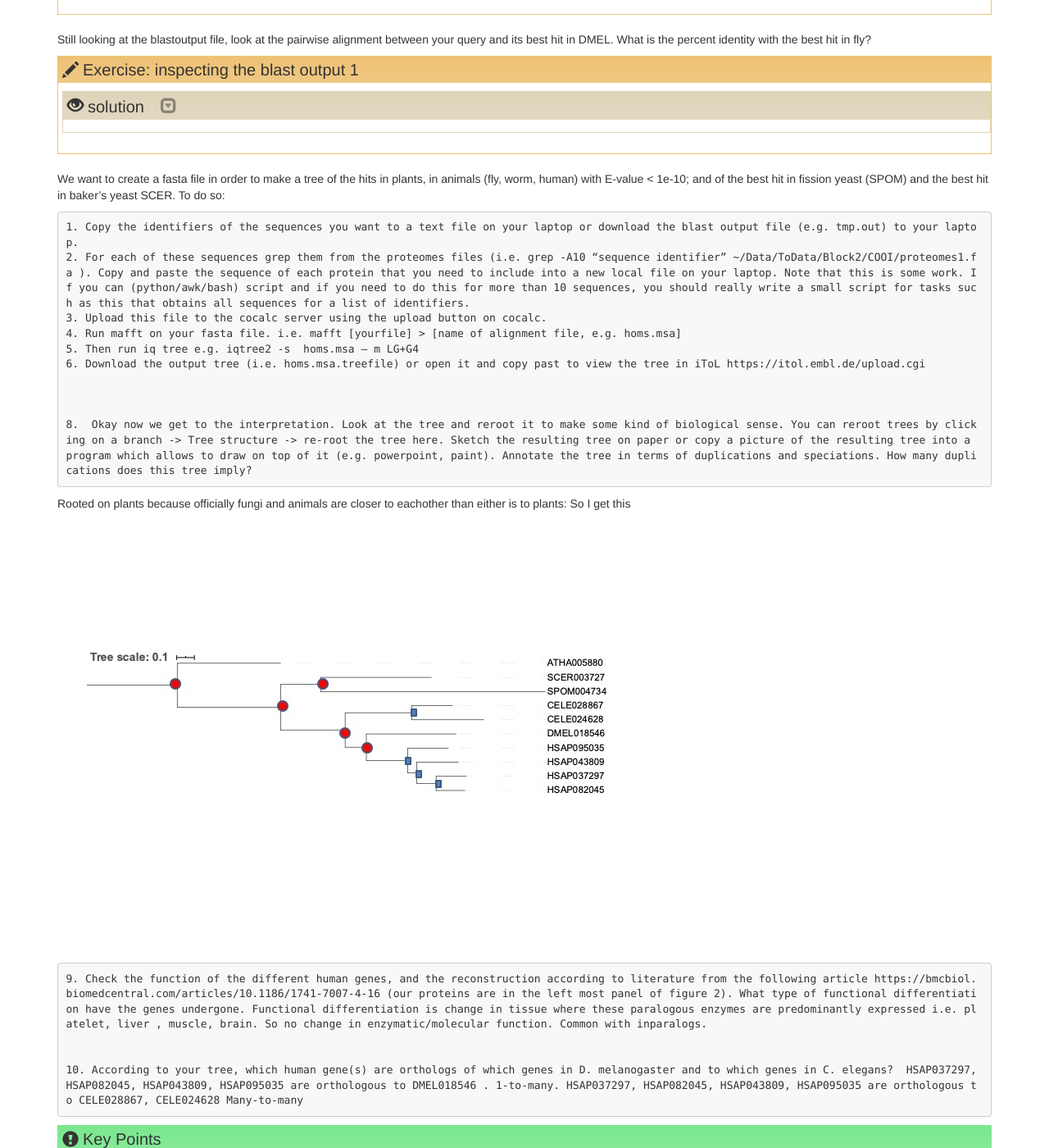
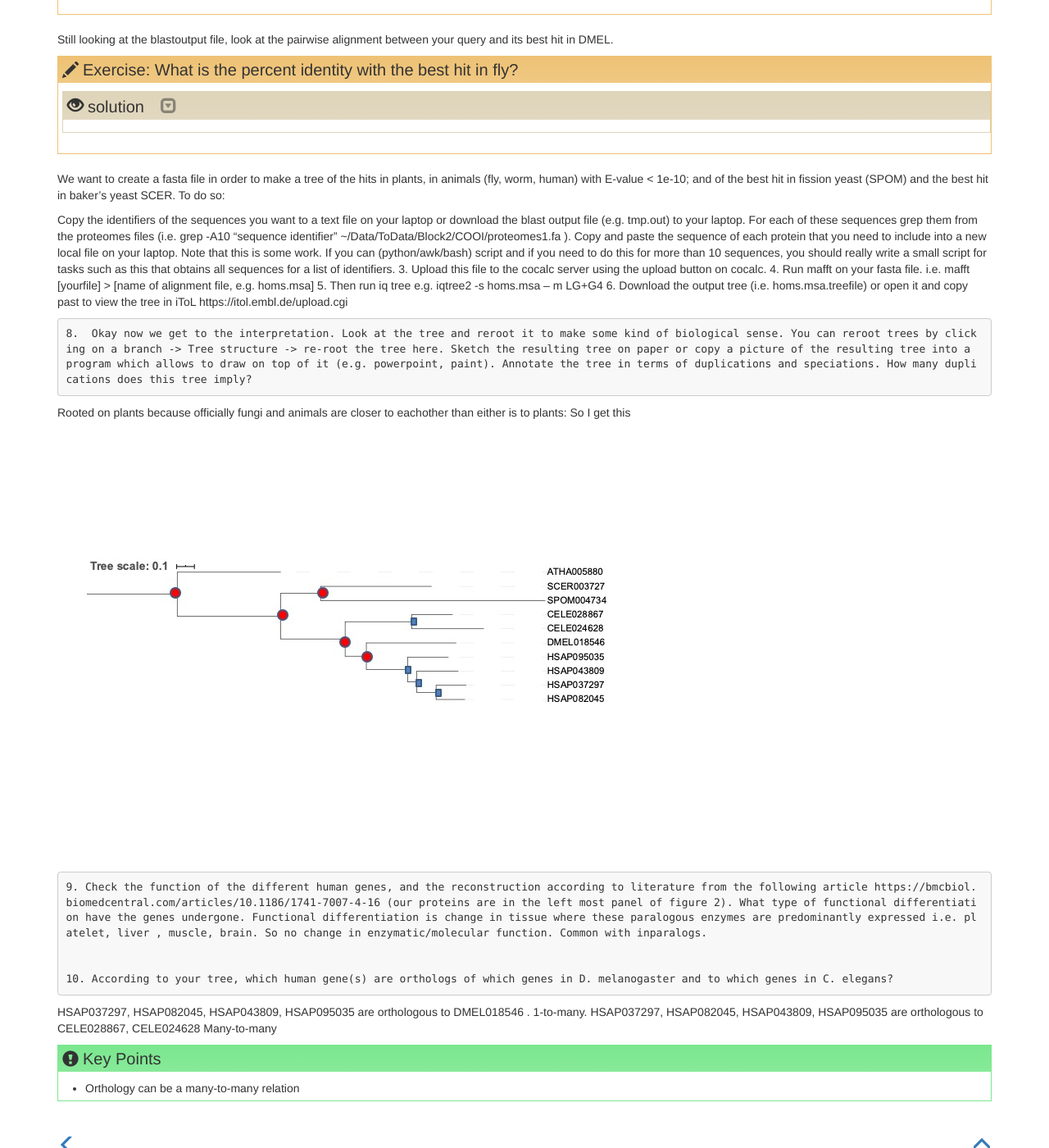
Before and after one commit to TeamMGE/GenomeBioinformaticsCourse, a Jekyll site: the page built from _episodes/40-COOI.md, in a window 1280 px wide and 1400 px high, scrolled down 822 px. Shown: the whole window at 82% size. Built offline with Jekyll 4.4.1, drawn with Linux system fonts in a browser that asks for light colours; some of the changed text lies outside the part shown.

Commit message:
Update 40-COOI.md

```diff
--- a/_episodes/40-COOI.md
+++ b/_episodes/40-COOI.md
@@ -25,8 +25,8 @@
 Check how your file looks on gemini by typing e.g. `more query.txt`, or `less query.txt`.
 
 Now we are going to run blast with the human 6-phosphofructo-2-kinase / fructose-2,6-bisphosphatase  as a starting point. We are going to do this via `blastp -query query.txt -db ./proteomes1.fa > tmp.out`
-Look at the output, using (for example e.g. more tmp.out or less tmp.out or via the cocalc explorer). Proteins starting with HSAP are human. ATHA is a plant, CELE is worm, DMEL is fly, SCER is baker’s yeast, SPOM is fission yeast. How many hits with E-value < 1e-10 do you see in human, plant, worm and fly?
-> ## Exercise: inspecting the blast output 1
+Look at the output, using (for example e.g. more tmp.out or less tmp.out or via the cocalc explorer). Proteins starting with HSAP are human. ATHA is a plant, CELE is worm, DMEL is fly, SCER is baker’s yeast, SPOM is fission yeast.
+> ## Exercise: How many hits with E-value < 1e-10 do you see in human, plant, worm and fly?
 >
 >> ## Solution
 >>      HSAP037297                                                          979     0.0
@@ -49,24 +49,23 @@
 > {: .solution}
 {: .challenge}
 
-Still looking at the blastoutput file, look at the pairwise alignment between your query and its best hit in DMEL. What is the percent identity with the best hit in fly?
+Still looking at the blastoutput file, look at the pairwise alignment between your query and its best hit in DMEL.
 
-> ## Exercise: inspecting the blast output 1
->
+> ## Exercise:  What is the percent identity with the best hit in fly?
 >> ## solution
->>`> DMEL018546`/
->> `Length=716`/
+>>`> DMEL018546`\
+>> `Length=716`\
 >>
->>  `Score = 529 bits (1363),  Expect = 0.0, Method: Compositional matrix adjust.`/
->>  `Identities = 258/456 (57%), Positives = 329/456 (72%), Gaps = 5/456 (1%)`/
+>>  `Score = 529 bits (1363),  Expect = 0.0, Method: Compositional matrix adjust.`\
+>>  `Identities = 258/456 (57%), Positives = 329/456 (72%), Gaps = 5/456 (1%)`\
 >> so precent identity 57%
 > {: .solution}
 {: .challenge}
 
 We want to create a fasta file in order to make a tree of the hits in plants, in animals (fly, worm, human) with E-value < 1e-10; and of the best hit in fission yeast (SPOM) and the best hit in baker’s yeast SCER. To do so:
 
-    1. Copy the identifiers of the sequences you want to a text file on your laptop or download the blast output file (e.g. tmp.out) to your laptop.
-    2. For each of these sequences grep them from the proteomes files (i.e. grep -A10 “sequence identifier” ~/Data/ToData/Block2/COOI/proteomes1.fa ). Copy and paste the sequence of each protein that you need to include into a new local file on your laptop. Note that this is some work. If you can (python/awk/bash) script and if you need to do this for more than 10 sequences, you should really write a small script for tasks such as this that obtains all sequences for a list of identifiers.
+Copy the identifiers of the sequences you want to a text file on your laptop or download the blast output file (e.g. tmp.out) to your laptop.
+For each of these sequences grep them from the proteomes files (i.e. grep -A10 “sequence identifier” ~/Data/ToData/Block2/COOI/proteomes1.fa ). Copy and paste the sequence of each protein that you need to include into a new local file on your laptop. Note that this is some work. If you can (python/awk/bash) script and if you need to do this for more than 10 sequences, you should really write a small script for tasks such as this that obtains all sequences for a list of identifiers.
     3. Upload this file to the cocalc server using the upload button on cocalc.
     4. Run mafft on your fasta file. i.e. mafft [yourfile] > [name of alignment file, e.g. homs.msa]
     5. Then run iq tree e.g. iqtree2 -s  homs.msa – m LG+G4
@@ -84,5 +83,6 @@
 
 
     10. According to your tree, which human gene(s) are orthologs of which genes in D. melanogaster and to which genes in C. elegans?
+
 HSAP037297, HSAP082045, HSAP043809, HSAP095035 are orthologous to DMEL018546 . 1-to-many.
 HSAP037297, HSAP082045, HSAP043809, HSAP095035 are orthologous to CELE028867, CELE024628 Many-to-many
```
